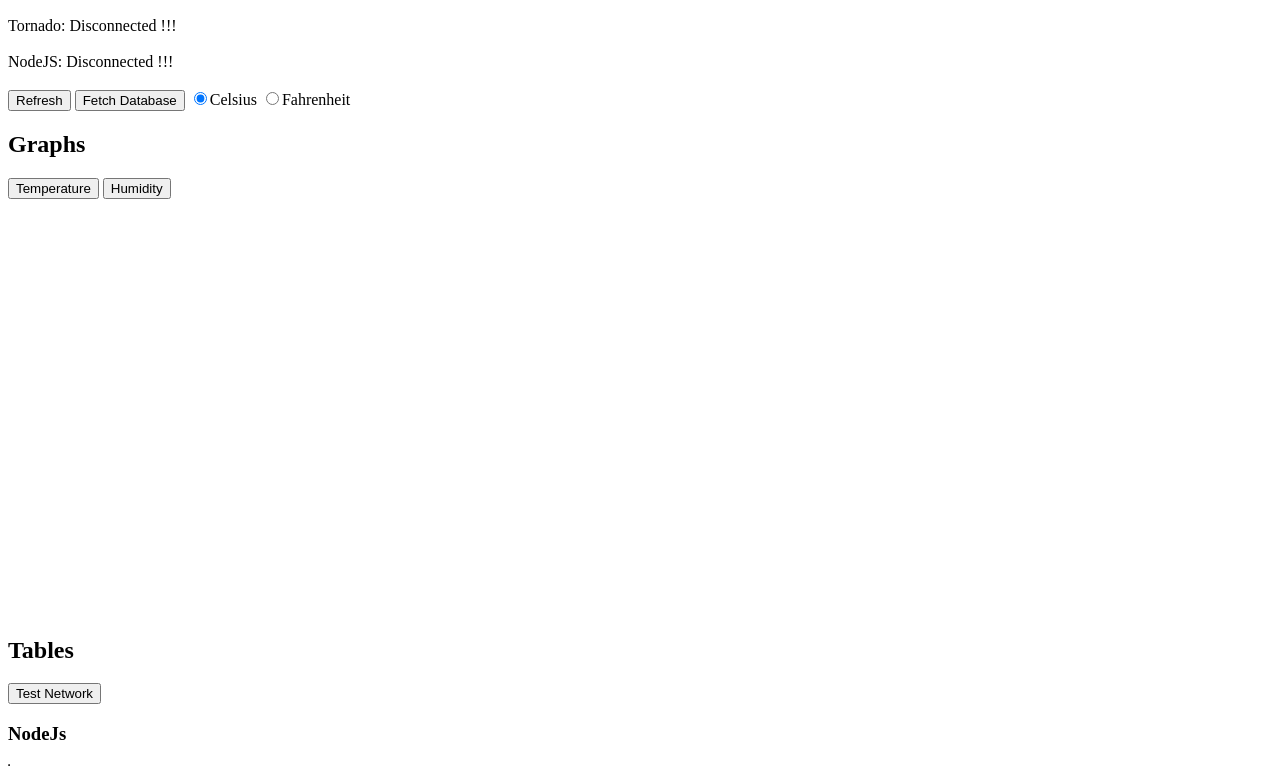
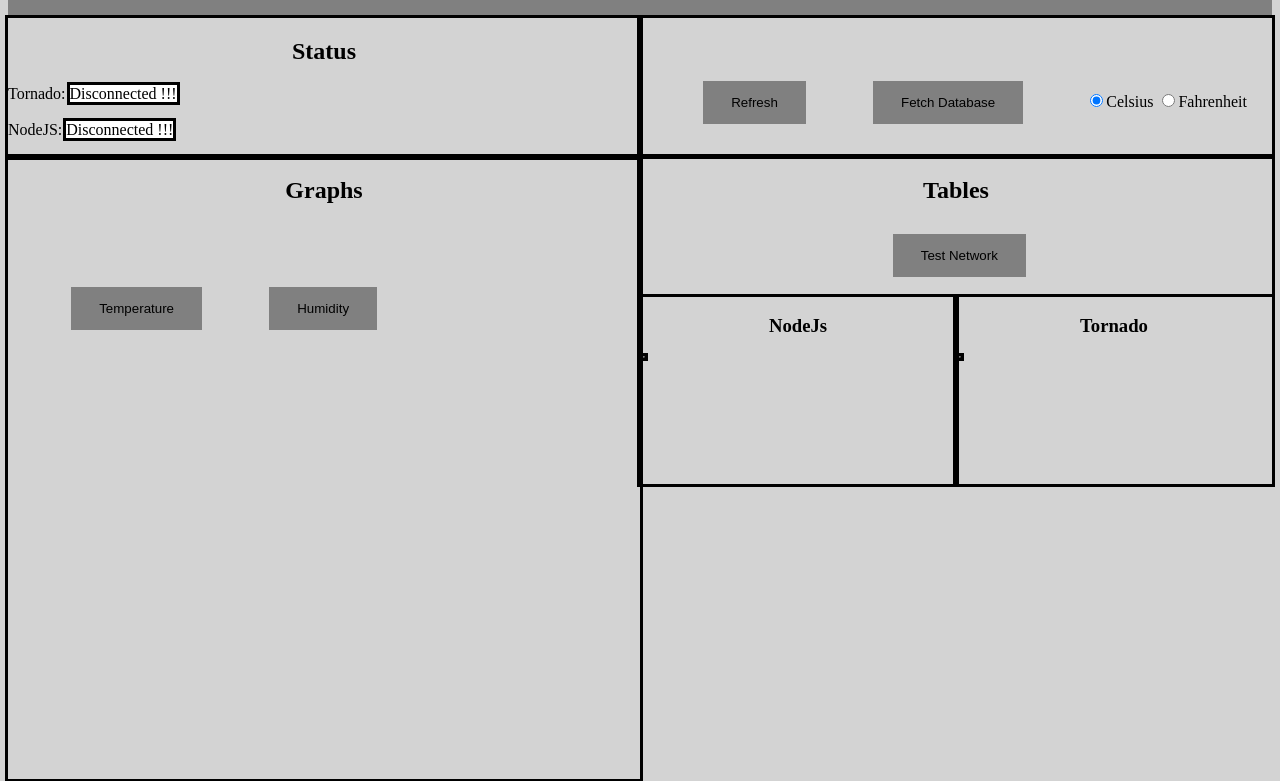
Before and after one commit to jajoosiddhant/Embedded-Interface-Design, a website: page Project2/webpage_client.html in a window 1280 px wide. Shown: the part 110-891 px from the top of the page. Drawn offline with nearby package versions, Linux system fonts and the light colour scheme.

Commit message:
Comments modified

```diff
--- a/Project2/nodejs_server.js
+++ b/Project2/nodejs_server.js
@@ -1,5 +1,5 @@
 /*******************************************************************************************************
- * File Name: Project1.py
+ * File Name: nodejs_server.js
  * Description: This code implements NodeJs Server. It conncects to SQL database and returns entry as per
  * query received through websocket as JSON string
  * Date: 09/23/2019
--- a/Project2/webpage_client.html
+++ b/Project2/webpage_client.html
@@ -2,7 +2,7 @@
 <html>
 <head>
   <title>Embedded Interface Design Project 2</title>
-  <link rel="stylesheet" type="text/css" href="Project2_style.css">
+  <link rel="stylesheet" type="text/css" href="style.css">
   <script src = "http://code.jquery.com/jquery.min.js"></script>
   <script src="https://canvasjs.com/assets/script/canvasjs.min.js"></script>
 </head>
```
